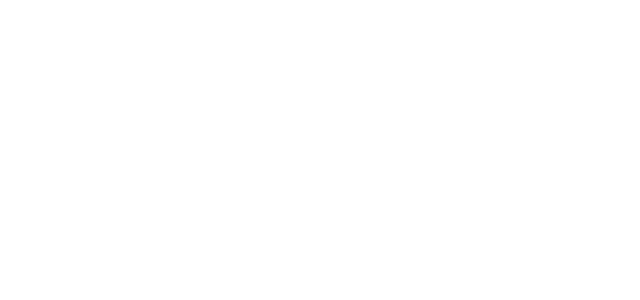
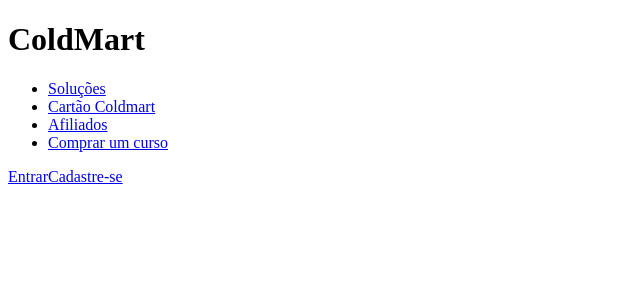
Before and after one commit to kaio-matos/coldmart, a Next.js app: page / in a window 1280 px wide. Shown: the top 300 px of the page, without its empty margins (0-640 px from the left). Built offline with nearby package versions, Linux system fonts and the light colour scheme.

Commit message:
components:Header - JSX basic structure

```diff
--- a/pages/index.tsx
+++ b/pages/index.tsx
@@ -1,9 +1,11 @@
 import type { NextPage } from 'next'
+import Header from '../src/components/Header'
 import styles from '../styles/Home.module.css'
 
 const Home: NextPage = () => {
   return (
     <div className={styles.container}>
+      <Header/>
     </div>
   )
 }
--- /dev/null
+++ b/src/components/Header/header.module.css
@@ -0,0 +1,7 @@
+.header {}
+
+.header__logo {}
+
+.header__menu {}
+
+.header__buttons {}
--- /dev/null
+++ b/src/components/Header/index.tsx
@@ -0,0 +1,26 @@
+import Link from 'next/link'
+import styles from './header.module.css'
+
+function Header() {
+    return (
+        <header className={styles.header}>
+            <div className={styles.header__logo}>
+                <h1>ColdMart</h1>
+            </div>
+            <div className={styles.header__menu}>
+                <ul>
+                    <li><Link href="/solutions"><a>Soluções</a></Link></li>
+                    <li><Link href="/card"><a>Cartão Coldmart</a></Link></li>
+                    <li><Link href="/affiliates"><a>Afiliados</a></Link></li>
+                    <li><Link href="/buyclass"><a>Comprar um curso</a></Link></li>
+                </ul>
+            </div>
+            <div className={styles.header__buttons}>
+                <Link href="/login"><a>Entrar</a></Link>
+                <Link href="/register"><a>Cadastre-se</a></Link>
+            </div>
+        </header>
+    )
+}
+
+export default Header
```
